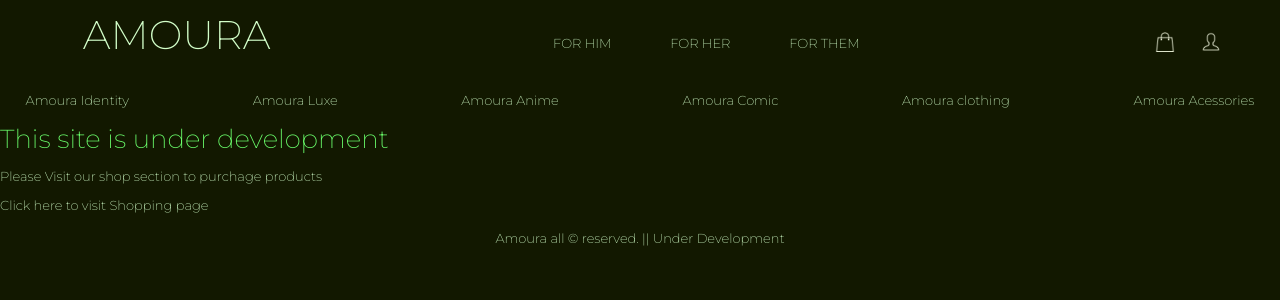
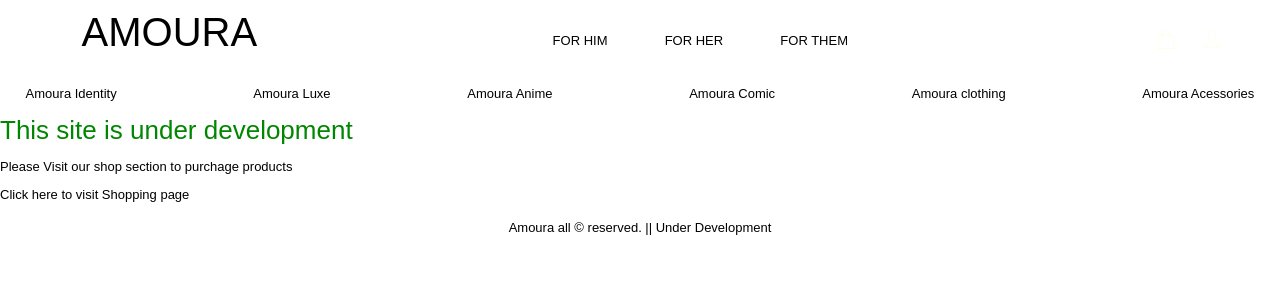
Before and after one commit to purnchndr/amoura, a React (Vite) app: page / in a window 1280 px wide. Shown: the top 300 px of the page. Built offline with nearby package versions, Linux system fonts and the light colour scheme.

Commit message:
fixed color theme

```diff
--- a/src/index.css
+++ b/src/index.css
@@ -1,12 +1,22 @@
-:root {
+/* :root {
   --clr-dark: #434343;
   --clr-white: #dcdcdc;
   --clr-primary: #d3ffc9;
   --clr-bg-dark: #232e00;
-  /* --clr-bg: #405500; */
   --clr-bg: #121800;
   --light-green: rgb(160, 255, 160);
   --clr-green: #6bff6b;
+  --light-red: #ffafaf;
+} */
+
+:root {
+  --clr-dark: #434343;
+  --clr-white: #dedede;
+  --clr-primary: #000000;
+  --clr-bg-dark: #232e00;
+  --clr-bg: #ffffff;
+  --light-green: rgb(0 92 0);
+  --clr-green: #008600;
   --light-red: #ffafaf;
 }
 
@@ -16,8 +26,8 @@ body {
   box-sizing: border-box;
   position: relative;
   color: var(--clr-primary);
-  font-family: "Montserrat", sans-serif;
-  font-weight: 200;
+  font-family: Arial, "Montserrat", sans-serif;
+  font-weight: 400;
   font-size: 13px;
   background-color: var(--clr-bg);
 }
@@ -72,6 +82,7 @@ a:hover:after {
   border-radius: 0.5rem;
   padding: 7px;
   margin: 2px 10px;
+  cursor: pointer;
 }
 
 .primary {
@@ -85,13 +96,13 @@ a:hover:after {
 
 /* Scroll Bar */
 ::-webkit-scrollbar {
-  width: 10px;
+  width: 8px;
 }
 ::-webkit-scrollbar-track {
-  background: var(--clr-bg-dark);
+  background: rgb(194, 255, 191);
 }
 ::-webkit-scrollbar-thumb {
-  background: #000000;
+  background: #395c3265;
 }
 ::-webkit-scrollbar-thumb:hover {
   background: #555;
```
